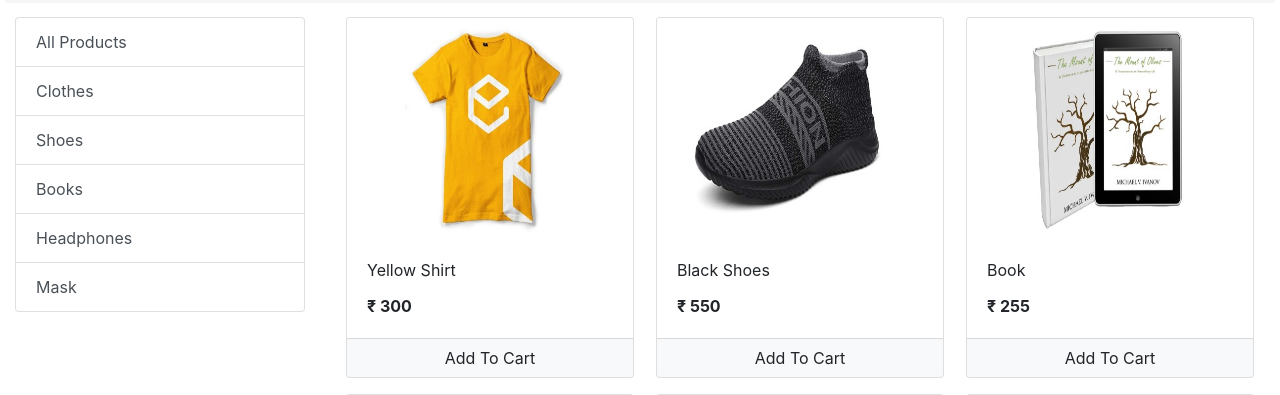
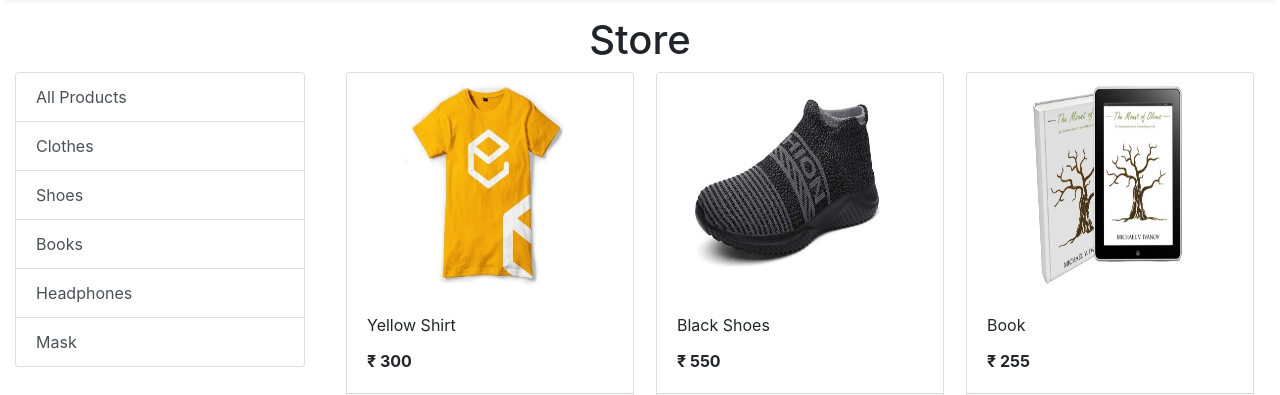
Before and after one commit to kshitizJ/Ecommerce_Website_Django, a Django app: page /store in a window 1280 px wide. Shown: the part 56-451 px from the top of the page. Run offline with Django 3.2, Linux system fonts and the light colour scheme; data comes from the database, SQL or seed files in the repository; both versions use the stored data as it was after the commit; some libraries are stand-ins or nearby versions.

Commit message:
added comments in auth.py and minor bug fixes

```diff
--- a/store/templates/index.html
+++ b/store/templates/index.html
@@ -8,7 +8,9 @@
 <div class="container-fluid mt-3">
 	<div class="row">
 
-		<div class="col-12"></div>
+		<div class="col-12">
+			<h1 class="text-center">Store</h1>
+		</div>
 		<!-- filter -->
 
 		<div class="col-lg-3 mx-auto">
```
Also changed, not shown: db.sqlite3.
